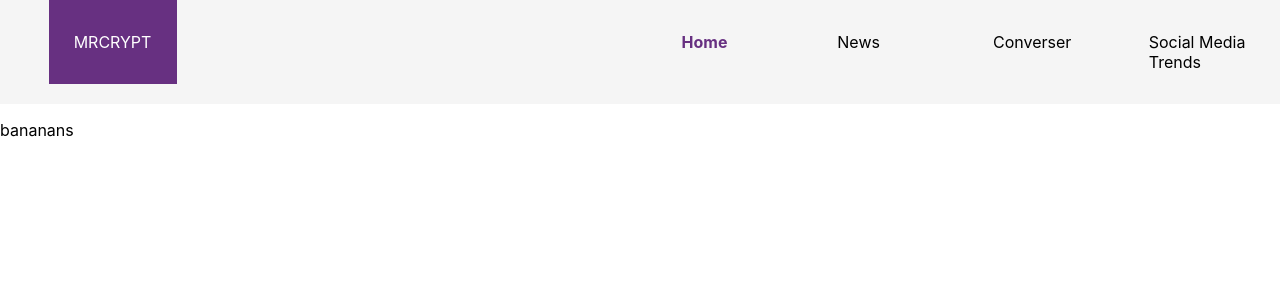
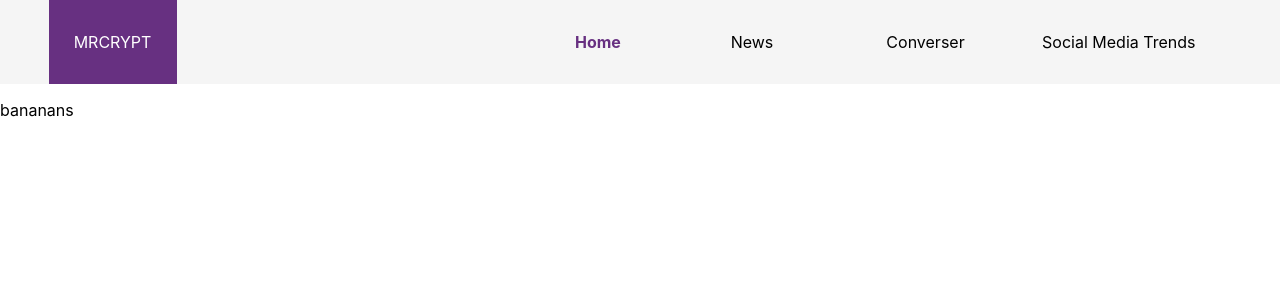
Before and after one commit to anamargaridarl/mrcrypt-lapd, a React (Create React App) app in the folder fe/: page /home in a window 1280 px wide. Shown: the top 300 px of the page. Built offline with nearby package versions, Linux system fonts and the light colour scheme.

Commit message:
fix: requested changes

```diff
--- a/fe/src/components/Link.js
+++ b/fe/src/components/Link.js
@@ -1,10 +1,9 @@
 import React, { useEffect, useState } from "react";
 import { useHistory } from "react-router-dom";
-
 //@core-material-ui
 import { makeStyles } from "@material-ui/core/styles";
 
-//@stylying
+//@styling
 import { purple } from "../styles/colors";
 
 const useStyles = makeStyles({
--- a/fe/src/components/LogoTitle.js
+++ b/fe/src/components/LogoTitle.js
@@ -1,7 +1,7 @@
 import React from "react";
 import { useHistory } from "react-router-dom";
 
-//@stylying
+//@styling
 import { makeStyles } from "@material-ui/core/styles";
 
 const useStyles = makeStyles({
--- a/fe/src/components/TopBar.js
+++ b/fe/src/components/TopBar.js
@@ -7,7 +7,7 @@ import Grid from "@material-ui/core/Grid";
 import Link from "./Link";
 import LogoTitle from "./LogoTitle";
 
-//@stylying
+//@styling
 import { makeStyles } from "@material-ui/core/styles";
 import { purple, white, black } from "../styles/colors";
 
@@ -34,7 +34,7 @@ export default function TopBar() {
   return (
     <div>
       <Grid className={classes.back} container justify="space-around">
-        <Grid item xs={12} sm={6} md={6} lg={6}>
+        <Grid item xs={12} sm={6} md={6} lg={5}>
           <Grid container>
             <Paper square className={classes.logo} elevation={0}>
               <LogoTitle tColor={white} name={"MRCRYPT"} />
@@ -50,7 +50,7 @@ export default function TopBar() {
         <Grid className={classes.spacing} item xs={12} sm={6} md={6} lg={1}>
           <Link tColor={black} name={"Converser"} />
         </Grid>
-        <Grid className={classes.spacing} item xs={12} sm={6} md={6} lg={1}>
+        <Grid className={classes.spacing} item xs={12} sm={6} md={6} lg={2}>
           <Link tColor={black} name={"Social Media Trends"} />
         </Grid>
       </Grid>
```
